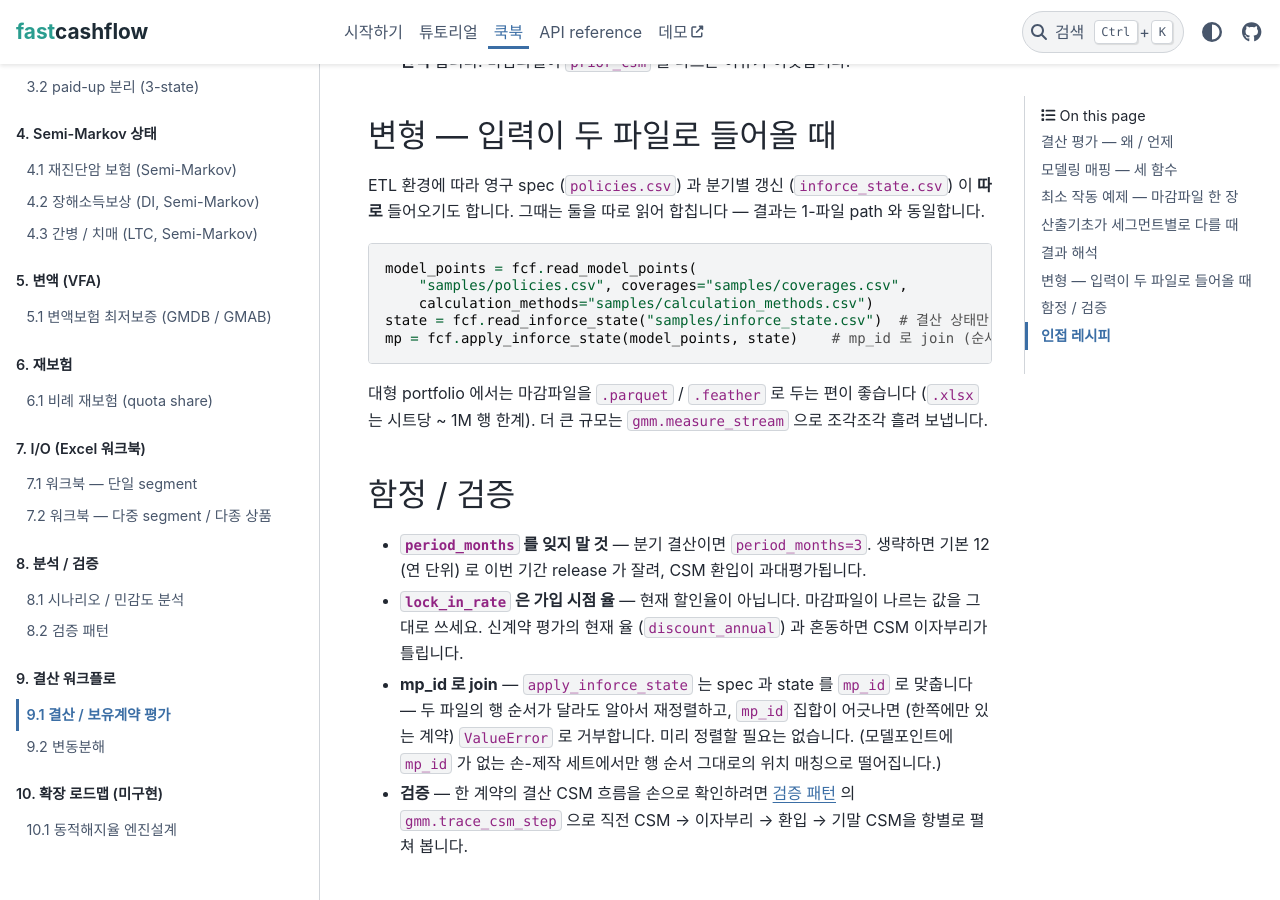
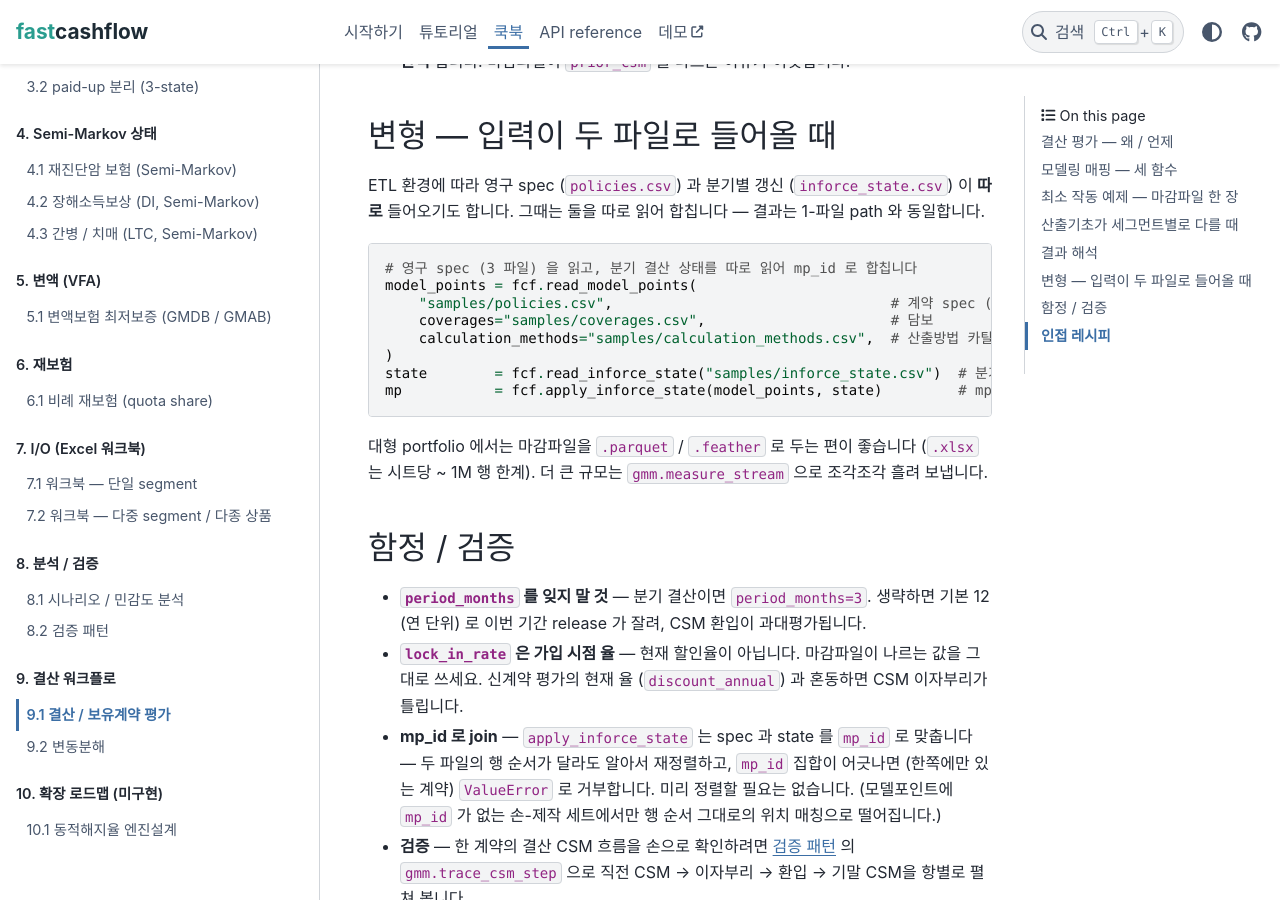
Before and after one commit to seokhoonj/fastcashflow, a Sphinx documentation site: the page built from docs/cookbook/workflow/settlement.md, in a window 1280 px wide and 900 px high, scrolled down 4286 px. Built offline with Sphinx 7.4.7 and the PyData theme 0.15.4, drawn with Linux system fonts in a browser that asks for light colours.

Commit message:
docs: format the two-file in-force read one argument per line
The two-file (policies + inforce_state) variation crammed read_model_points'
arguments onto wrapped lines with no per-argument comment. Lay each argument on
its own line with an aligned inline comment, and align the model_points / state
/ mp assignments, matching the cookbook code-style convention -- far easier to
scan.

````diff
--- a/docs/cookbook/workflow/settlement.md
+++ b/docs/cookbook/workflow/settlement.md
@@ -213,11 +213,14 @@ ETL 환경에 따라 영구 spec (`policies.csv`) 과 분기별 갱신
 읽어 합칩니다 — 결과는 1-파일 path 와 동일합니다.
 
 ```python
+# 영구 spec (3 파일) 을 읽고, 분기 결산 상태를 따로 읽어 mp_id 로 합칩니다
 model_points = fcf.read_model_points(
-    "samples/policies.csv", coverages="samples/coverages.csv",
-    calculation_methods="samples/calculation_methods.csv")
-state = fcf.read_inforce_state("samples/inforce_state.csv")  # 결산 상태만 따로
-mp = fcf.apply_inforce_state(model_points, state)    # mp_id 로 join (순서 무관)
+    "samples/policies.csv",                                 # 계약 spec (영구)
+    coverages="samples/coverages.csv",                      # 담보
+    calculation_methods="samples/calculation_methods.csv",  # 산출방법 카탈로그
+)
+state        = fcf.read_inforce_state("samples/inforce_state.csv")  # 분기 결산 상태만 따로
+mp           = fcf.apply_inforce_state(model_points, state)         # mp_id 로 join (행 순서 무관)
 ```
 
 대형 portfolio 에서는 마감파일을 `.parquet` / `.feather` 로 두는 편이
````
